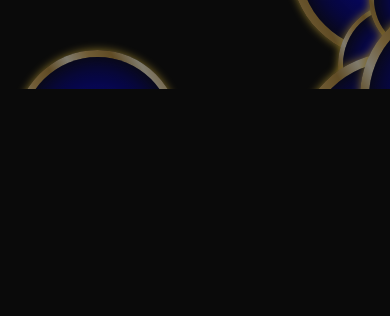
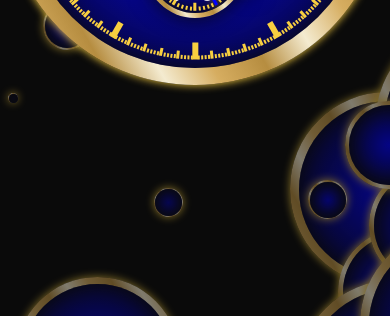
Before and after one commit to vienef/twenty-five-plus-five-clock, a plain HTML site: page index.html in a window 390 px wide. Shown: the part 528-844 px from the top of the page. Drawn offline with nearby package versions, Linux system fonts and the light colour scheme; a web font is replaced by a local one.

Commit message:
Fix height for mobile devices

```diff
--- a/styles/index.scss
+++ b/styles/index.scss
@@ -46,9 +46,9 @@ html {
 
 body {
   @extend .center;
-  max-height: 100vh;
-  max-height: fill-available;
-  max-height: -webkit-fill-available;
+  min-height: 100vh;
+  min-height: fill-available;
+  min-height: -webkit-fill-available;
   color: #F8CF40;
   font: 400 1.75vh/1 'Aldrich', sans-serif;
   text-align: center;
```
Also changed, not shown: styles/index.css.
